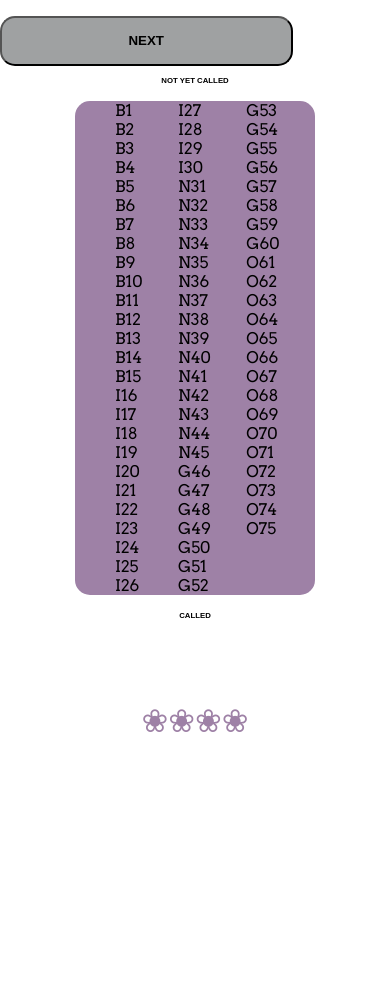
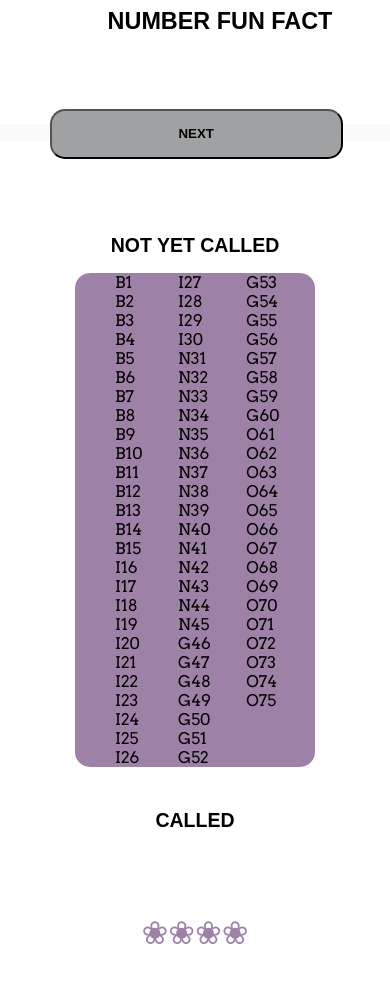
Before and after one commit to myra-1/bingo, a plain HTML site: page bingo.html in a window 390 px wide. Shown: the part 234-1218 px from the top of the page. Before the commit the page ends 1006 px from the top, so only its background shows below. Drawn offline with nearby package versions, Linux system fonts and the light colour scheme.

Commit message:
looks good on mobile

```diff
--- a/mobile.css
+++ b/mobile.css
@@ -10,10 +10,50 @@
   }
 
   .current-call h3 {
-    font-size: 2vw;
+    font-size: 6vw;
+  }
+  #current-call-display {
+    font-size: 15vw;
   }
 
   .fun-fact-spot h3 {
-    font-size: 8vw;
+    font-size: 6vw;
+  }
+  .fun-fact {
+    font-size: 6vw;
+    margin-right: 50px;
+    text-align: justify;
+  }
+
+  #next-button {
+    margin: 50px;
+  }
+
+  .not-yet-called {
+    display: flex;
+    flex-direction: column;
+  }
+  .not-yet-called h4 {
+    display: flex;
+    font-size: 5vw;
+    align-self: center;
+  }
+
+  #ol-need-to-call {
+    align-self: center;
+  }
+
+  .have-called {
+    display: flex;
+    flex-direction: column;
+  }
+  .have-called h4 {
+    display: flex;
+    font-size: 5vw;
+    align-self:center;
+  }
+
+  #ol-have-called {
+    align-self: center;
   }
 }
```
